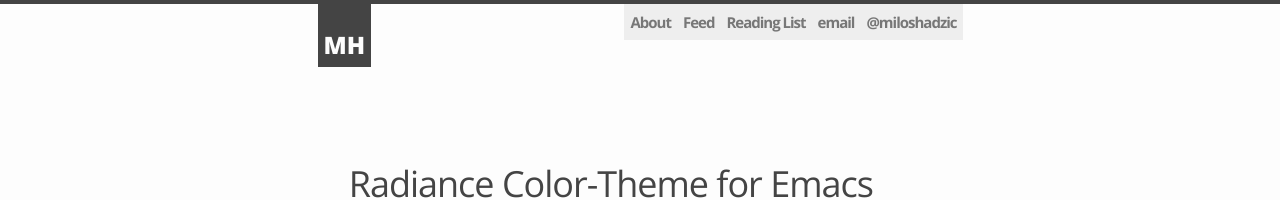
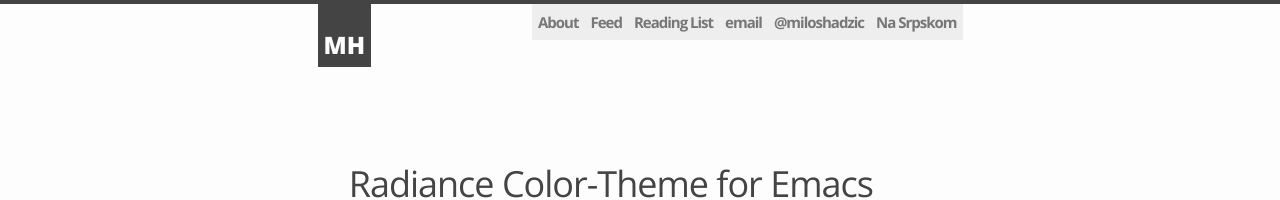
Before and after one commit to miloshadzic/miloshadzic.github.com, a Jekyll site: the page built from index.html, in a window 1280 px wide. Shown: the top 200 px of the page. Built offline with Jekyll 4.4.1, drawn with Linux system fonts in a browser that asks for light colours; some web fonts are replaced.

Commit message:
Adds link to Serbian Tumblr.

```diff
--- a/_includes/header.html
+++ b/_includes/header.html
@@ -1,4 +1,4 @@
 <div id="header">
-    <a href="/"><span id="name" class="white">MH</span></a><ul><li><a href="/about">About</a><li><li><li><a href="/atom.xml">Feed</a></li><li><a href="/reading/">Reading List</a></li><li><a href="mailto:me@miloshadzic.com">email</a></li><li><a href="http://twitter.com/#!/miloshadzic">@miloshadzic</a></li>
+  <a href="/"><span id="name" class="white">MH</span></a><ul><li><a href="/about">About</a><li><li><li><a href="/atom.xml">Feed</a></li><li><a href="/reading/">Reading List</a></li><li><a href="mailto:me@miloshadzic.com">email</a></li><li><a href="http://twitter.com/#!/miloshadzic">@miloshadzic</a></li><li><a href="http://nagnatron.tumblr.com">Na Srpskom</a></li>
   </ul>
 </div>
```
